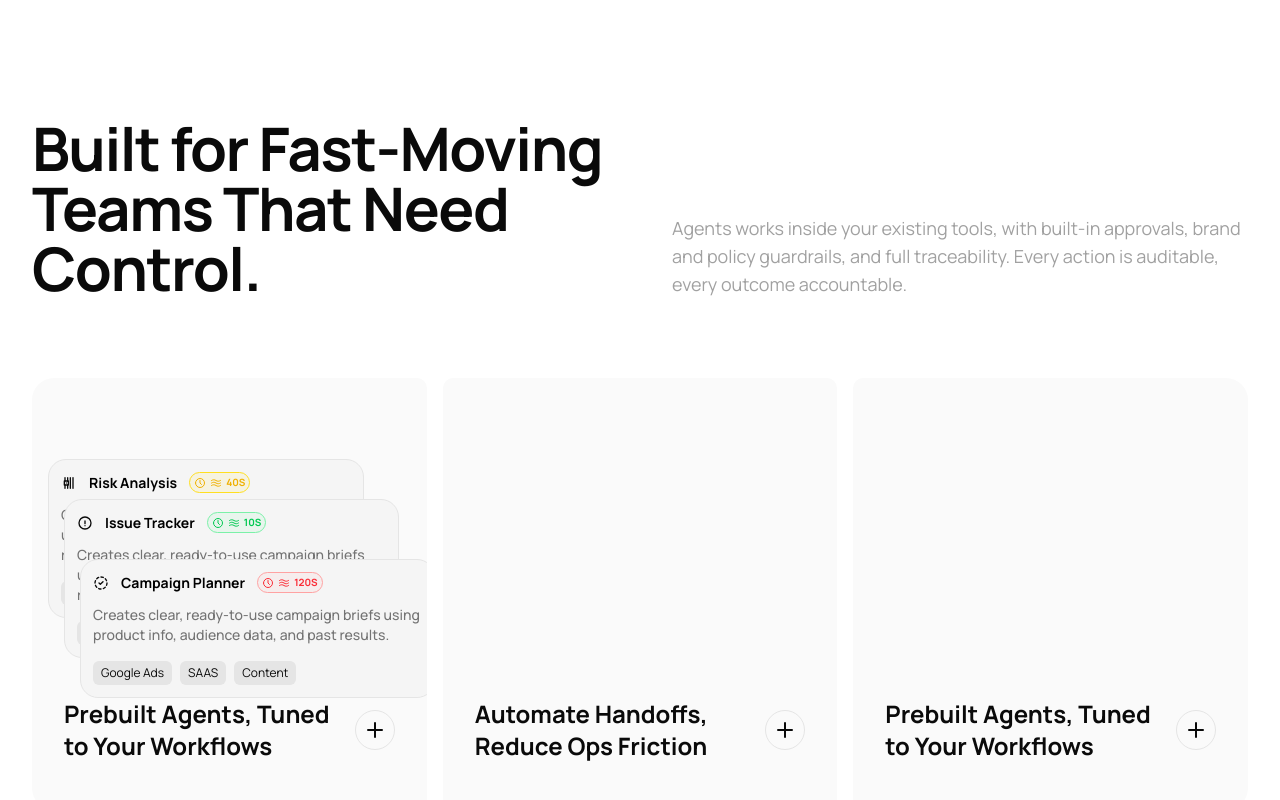
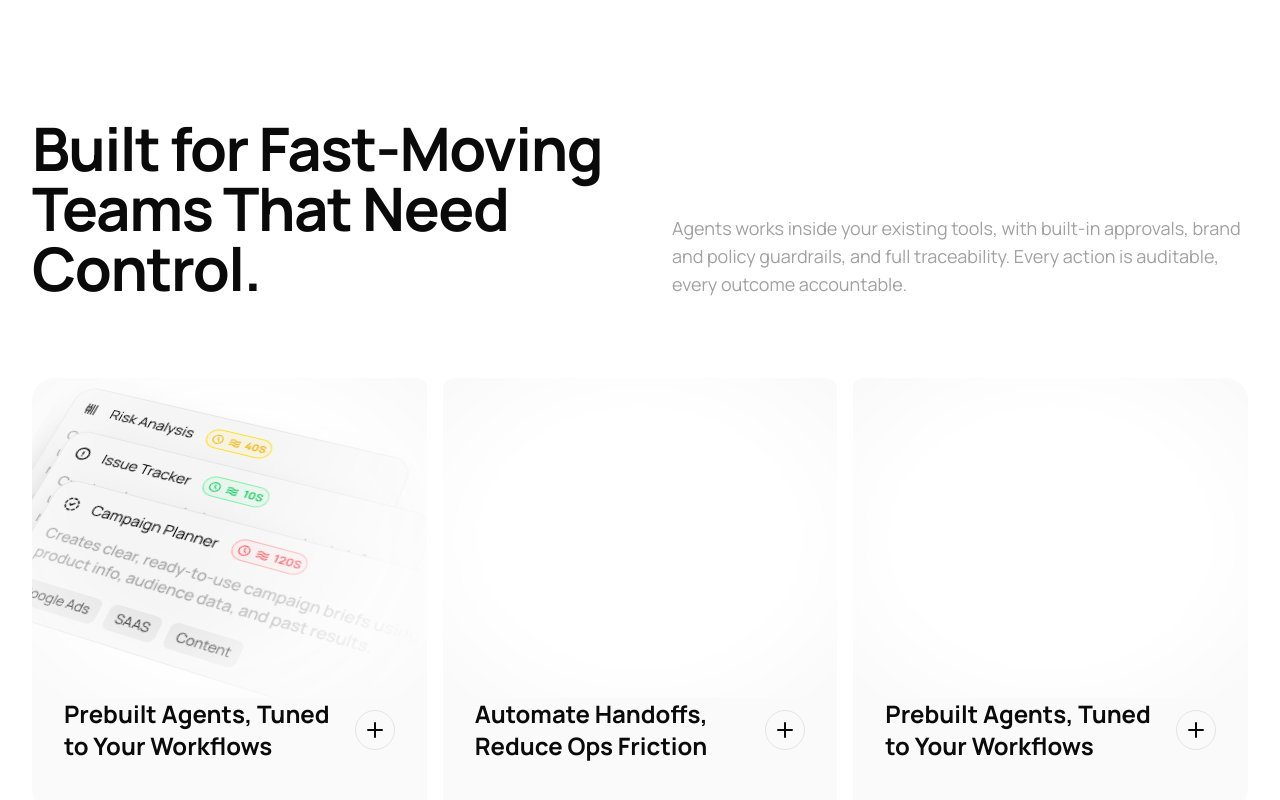
Before and after one commit to Kise07/yt-taiiwindCss-v4, a Next.js app in the folder build-pro-template-11/: page / in a window 1280 px wide. Shown: the part 1611-2411 px from the top of the page. Built offline with nearby package versions, Linux system fonts and the light colour scheme.

Commit message:
feat: SkeletonFirst Done
Styled all the layouts

```diff
--- a/build-pro-template-11/components/features/card.tsx
+++ b/build-pro-template-11/components/features/card.tsx
@@ -76,8 +76,12 @@ export const CardSkeleton = ({
 }) => {
   return (
     <div
-      className={cn("relative min-h-40 overflow-hidden md:min-h-80", className)}
+      className={cn(
+        "relative h-40 overflow-hidden perspective-distant md:h-80",
+        className,
+      )}
     >
+      <div className="absolute inset-0 h-full w-full bg-white mask-radial-from-50%"></div>
       {children}
     </div>
   );
--- a/build-pro-template-11/components/features/skeletons/first.tsx
+++ b/build-pro-template-11/components/features/skeletons/first.tsx
@@ -9,7 +9,12 @@ import {
 
 export const SkeletonOne = () => {
   return (
-    <div>
+    <div
+      style={{
+        transform: "rotateZ(15deg) rotateY(-20deg) rotateX(30deg) scale(1.2)",
+      }}
+      className="h-full w-full -translate-y-10 mask-r-from-50% mask-radial-from-50% perspective-distant"
+    >
       <SkeletonCard
         className="absolute bottom-0 left-12 z-30 max-w-[90%]"
         icon={<IconCircleDashedCheck className="size-4" />}
@@ -19,7 +24,7 @@ export const SkeletonOne = () => {
         badge={<Badge text="120S" variant="danger" />}
       />
       <SkeletonCard
-        className="absolute bottom-10 left-8 z-20"
+        className="absolute bottom-8 left-8 z-20"
         icon={<IconExclamationCircle className="size-4" />}
         title="Issue Tracker"
         description="Creates clear, ready-to-use campaign briefs using product info, audience
@@ -54,16 +59,18 @@ const SkeletonCard = ({
   return (
     <div
       className={cn(
-        "mx-auto my-auto h-fit w-full max-w-[85%] rounded-2xl border border-neutral-200 bg-neutral-100 p-3 dark:border-neutral-700",
+        "mx-auto my-auto h-fit w-full max-w-[85%] rounded-2xl border border-neutral-200 bg-neutral-100 p-3 shadow-2xl dark:border-neutral-700",
         className,
       )}
     >
       <div className="flex items-center gap-3">
         {icon}
-        <p className="text-sm font-bold text-black dark:text-white">{title}</p>
+        <p className="text-sm font-normal text-black dark:text-white">
+          {title}
+        </p>
         {badge}
       </div>
-      <p className="dark:neutral-400 mt-3 text-sm font-medium text-neutral-500">
+      <p className="dark:neutral-400 mt-3 text-sm font-medium text-neutral-400">
         {description}
       </p>
       <div className="mt-4 flex flex-wrap items-center gap-2">
```
